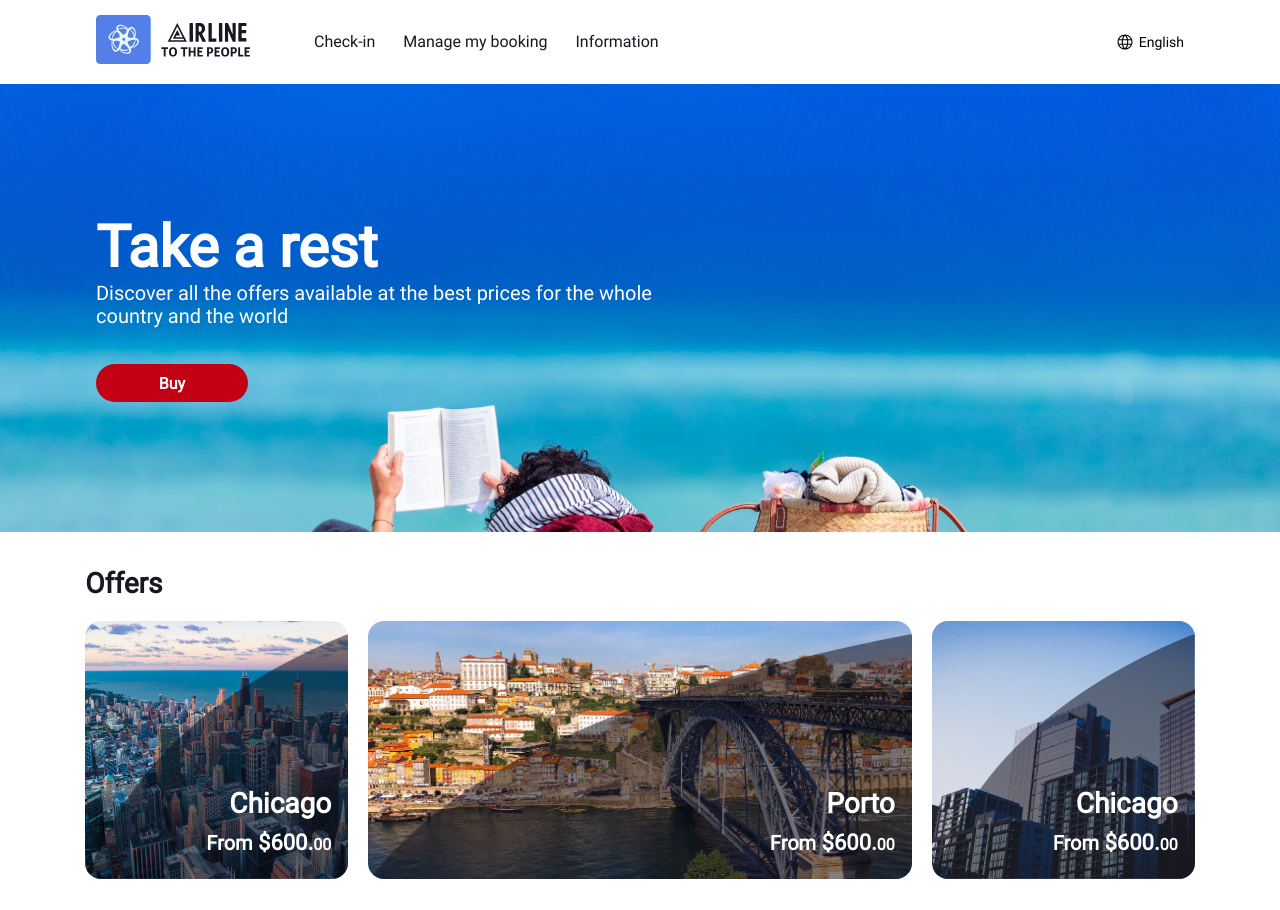
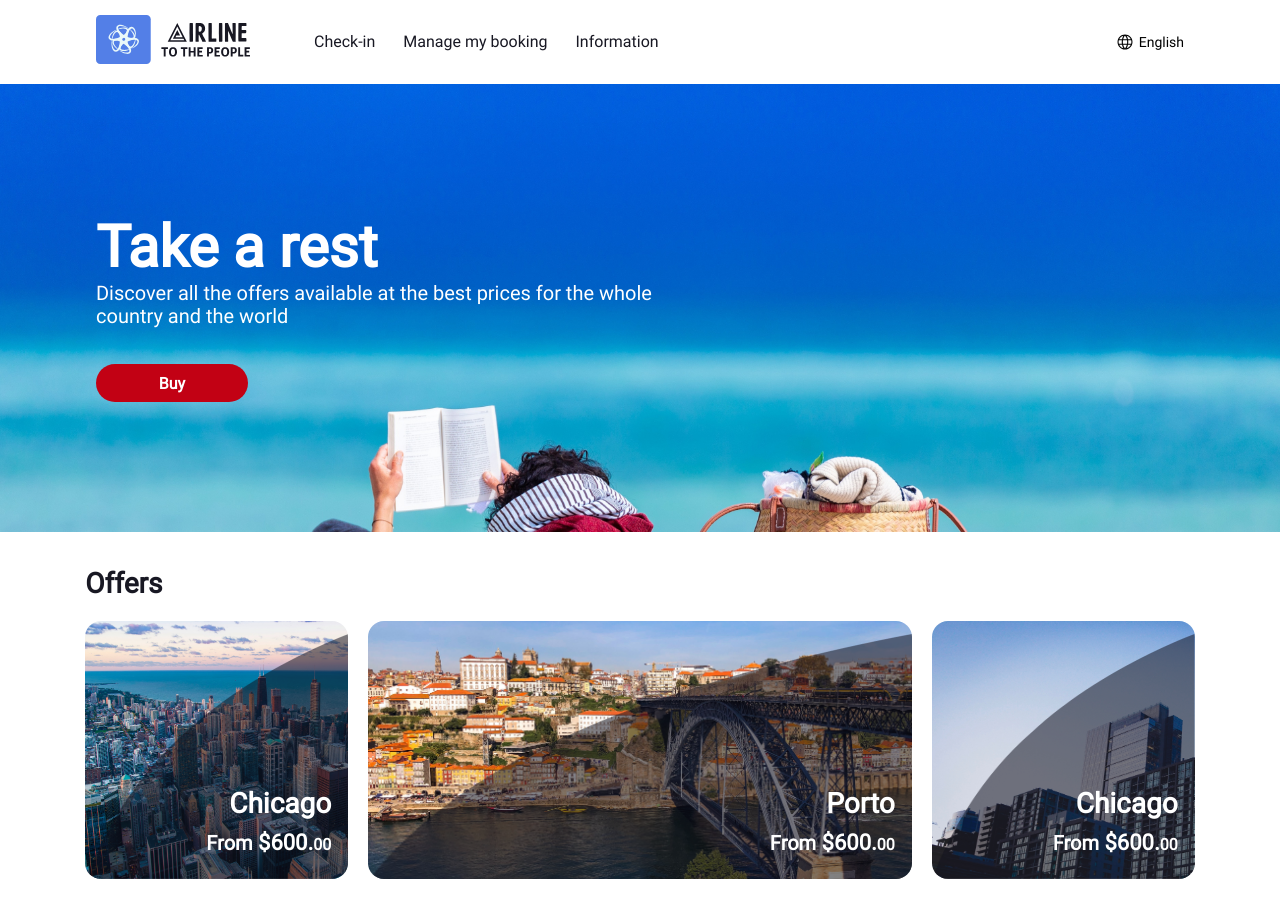
Before and after one commit to karlozjaramillo/prueba-ingreso-ux-2024, an Angular app: page / in a window 1280 px wide. Shown: the top 910 px of the page. Built offline with nearby package versions, Linux system fonts and the light colour scheme.

Commit message:
Corrections are made to the body-content.component offer images

```diff
--- a/src/app/body-content/body-content.component.scss
+++ b/src/app/body-content/body-content.component.scss
@@ -78,7 +78,8 @@
     transform: translate(-50%, -50%);
     width: 100%;
     height: 100%;
-    img{
+
+    img {
         position: relative;
         width: 100%;
         height: 100%;
@@ -106,19 +107,19 @@
 
 .body-content__content-offers-city {
     margin-bottom: 9px;
-    font:700 1.75rem/32.81px Roboto; // font-weight font-size/line-height font-family.
+    font: 700 1.75rem/32.81px Roboto; // font-weight font-size/line-height font-family.
 }
 
 .body-content__content-offers-price--label {
-    font:700 1.25rem/23.44px Roboto; // font-weight font-size/line-height font-family.
+    font: 700 1.25rem/23.44px Roboto; // font-weight font-size/line-height font-family.
 }
 
 .body-content__content-offers-price--fee {
-    font:700 1.375rem/25.78px Roboto; // font-weight font-size/line-height font-family.
+    font: 700 1.375rem/25.78px Roboto; // font-weight font-size/line-height font-family.
 }
 
 .body-content__content-offers-price--cents {
-    font:700 1rem/18.75px Roboto; // font-weight font-size/line-height font-family.
+    font: 700 1rem/18.75px Roboto; // font-weight font-size/line-height font-family.
 }
 
 .body-content__content-banner {
@@ -156,17 +157,17 @@
 }
 
 .body-content__content-banner-text--description {
-    font:400 1.125rem/21.09px Roboto; // font-weight font-size/line-height font-family.
+    font: 400 1.125rem/21.09px Roboto; // font-weight font-size/line-height font-family.
 }
 
 .body-content__content-banner-text--title {
-    font:700 2.5rem/46.88px Roboto; // font-weight font-size/line-height font-family.
+    font: 700 2.5rem/46.88px Roboto; // font-weight font-size/line-height font-family.
 }
 
 .body-content__content-banner-text--subtitle {
     color: $text-color-light-blue;
     margin-bottom: 30.45px;
-    font:400 2.5rem/46.88px Roboto; // font-weight font-size/line-height font-family.
+    font: 400 2.5rem/46.88px Roboto; // font-weight font-size/line-height font-family.
 }
 
 // Media Queries
@@ -174,6 +175,14 @@
     .body-content {
         width: 100%;
         padding: 36px 6.667% 60px 6.667%;
+    }
+
+    .body-content__content-offers-1,
+    .body-content__content-offers-3 {
+
+        img.body-content__content-offers__background {
+            left: 0px;
+        }
     }
 }
 
@@ -237,12 +246,16 @@
     .body-content__content-offers-3 {
         width: 100%;
         max-width: 614px;
-        min-height: 258px;
+        max-height: 258px;
     }
 
     .body-content__content-offers-1,
     .body-content__content-offers-3 {
         margin-bottom: 20px;
+
+        img.body-content__content-offers__background {
+            left: 0px;
+        }
     }
 
     .body-content__content-offers-2 {
```
